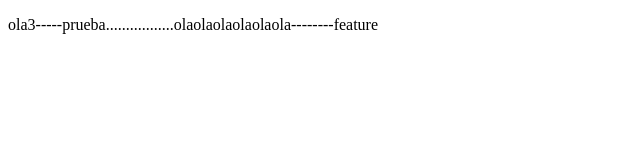
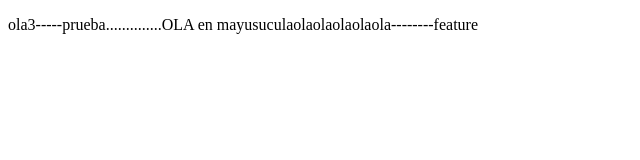
Before and after one commit to leonardo-cruz12/prueba-git, a plain HTML site: page index.html in a window 1280 px wide. Shown: the whole page, without its empty margins (0-640 px from the left). Drawn offline with Linux system fonts and the light colour scheme.

Commit message:
cambio en main

```diff
--- a/index.html
+++ b/index.html
@@ -7,6 +7,9 @@
   </head>
 
   <body>
-    <p>ola3-----prueba.................olaolaolaolaolaola--------feature</p>
+    <p>
+      ola3-----prueba..............OLA en
+      mayusuculaolaolaolaolaola--------feature
+    </p>
   </body>
 </html>
```
